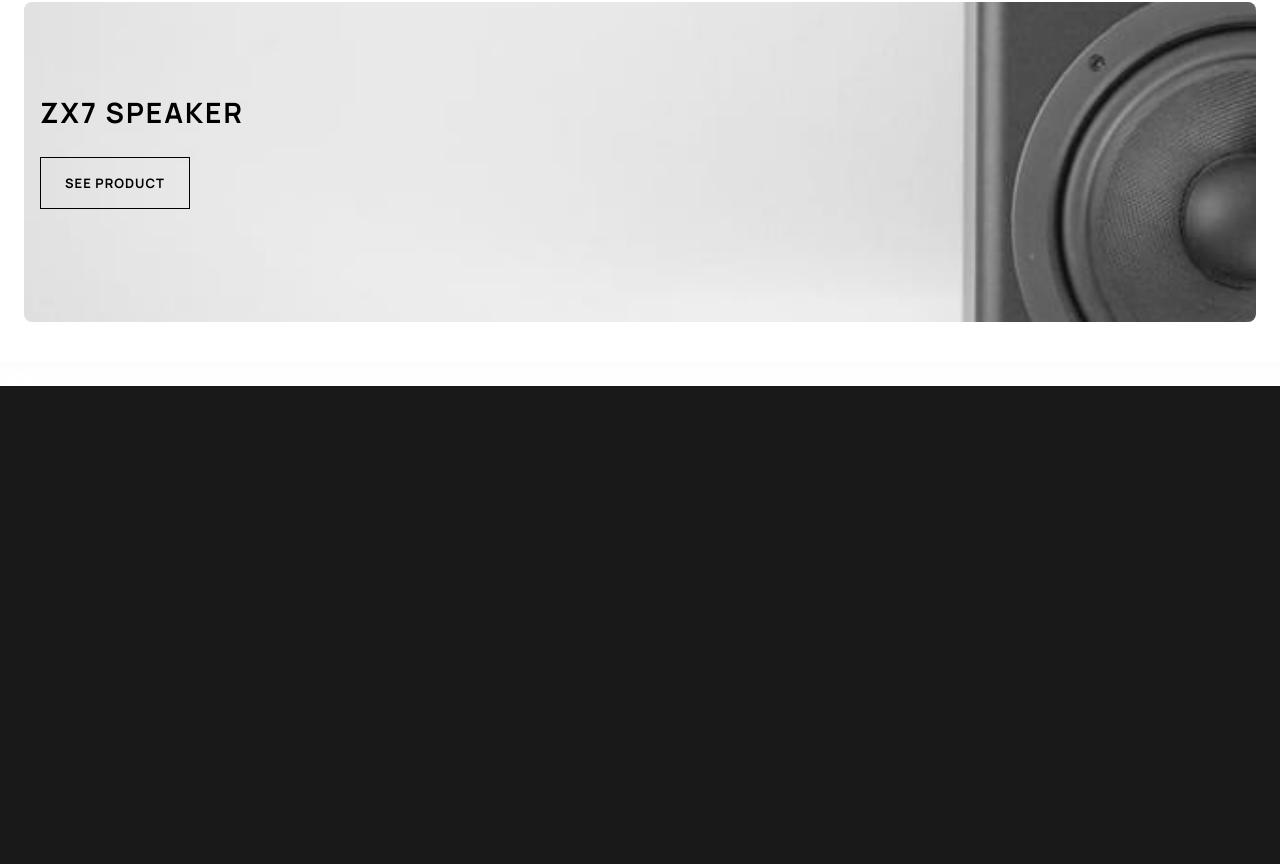
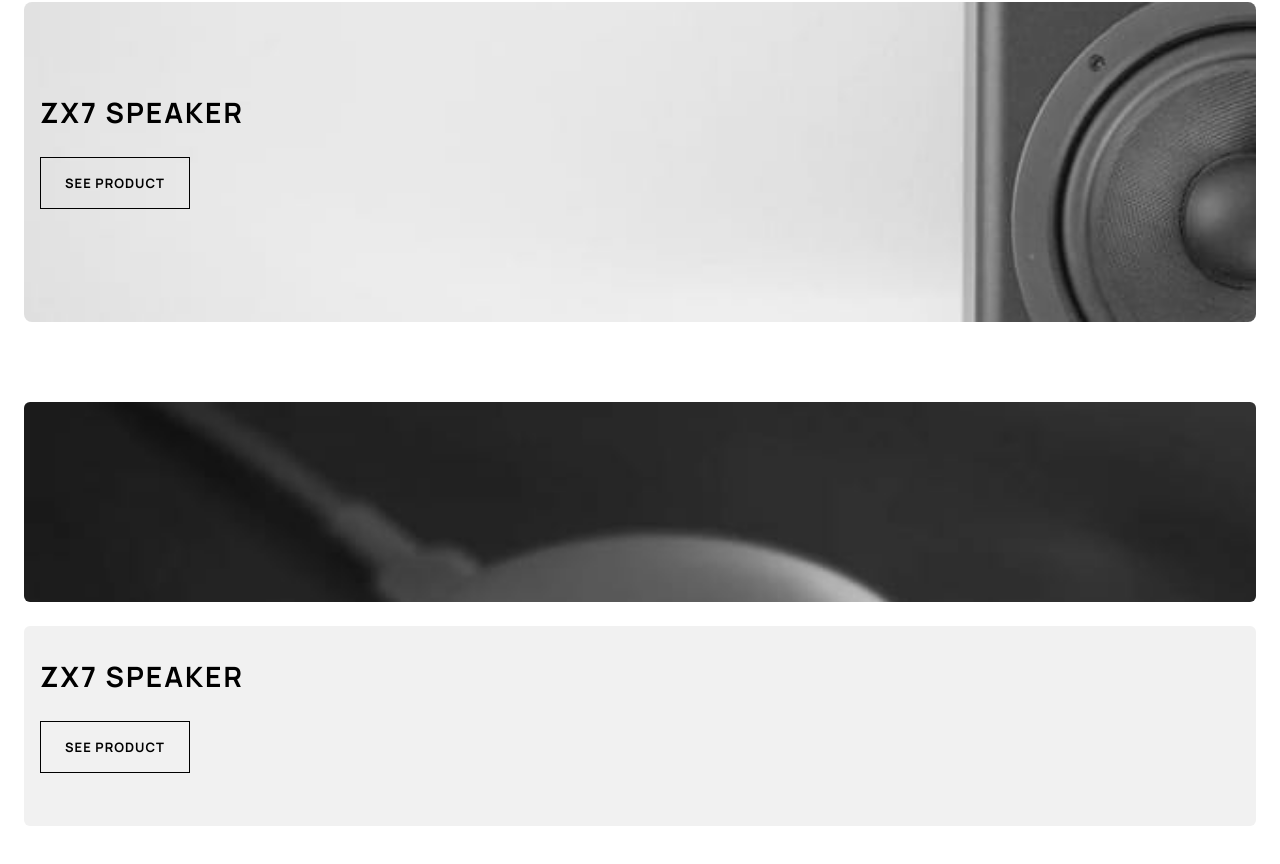
Before and after one commit to maxh1231/audiophile-ecommerce, a Next.js app: page / in a window 1280 px wide. Shown: the part 2172-3036 px from the top of the page. Before the commit the page ends 2558 px from the top, so only its background shows below. Built offline with nearby package versions, Linux system fonts and the light colour scheme.

Commit message:
ZX7 Speaker

```diff
--- /dev/null
+++ b/src/components/YX1Earphones.tsx
@@ -0,0 +1,13 @@
+const YX1Earphones = () => {
+    return (
+        <div className="mx-[24px]">
+            <div className=" bg-mobile-yx1 h-[200px] rounded-md bg-cover"></div>
+            <div className="h-[200px] bg-[#F1F1F1] rounded-md mt-6 flex flex-col items-start justify-center">
+                <h2 className="text-black font-bold text-[28px] tracking-[2px] px-4">ZX7 SPEAKER</h2>
+                <button className="font-bold text-black tracking-[1px] leading-[18px] text-[13px] border-[1px] border-black px-6 py-4 mx-4 my-6">SEE PRODUCT</button>
+            </div>
+        </div>
+    )
+}
+
+export default YX1Earphones;
--- a/src/pages/index.tsx
+++ b/src/pages/index.tsx
@@ -13,6 +13,10 @@ const ZX9Speaker = dynamic(() =>
 
 const ZX7Speaker = dynamic(() =>
   import('../components/ZX7Speaker')
+)
+
+const YX1Earphones = dynamic(() =>
+  import('../components/YX1Earphones')
 )
 
 export default function Home() {
@@ -33,6 +37,10 @@ export default function Home() {
           <ZX7Speaker />
         </section>
 
+        <section className='bg-white py-10'>
+          <YX1Earphones />
+        </section>
+
         <h1 className="text-white">Next</h1>
       </div>
     </>
--- a/tailwind.config.js
+++ b/tailwind.config.js
@@ -13,6 +13,7 @@ module.exports = {
       backgroundImage: {
         'mobile-new-product': "url('/assets/home/mobile/image-header.jpg')",
         'mobile-zx7': "url('/assets/home/mobile/image-speaker-zx7.jpg')",
+        'mobile-yx1': "url('/assets/home/mobile/image-earphones-yx1.jpg')",
       }
     },
   },
```
